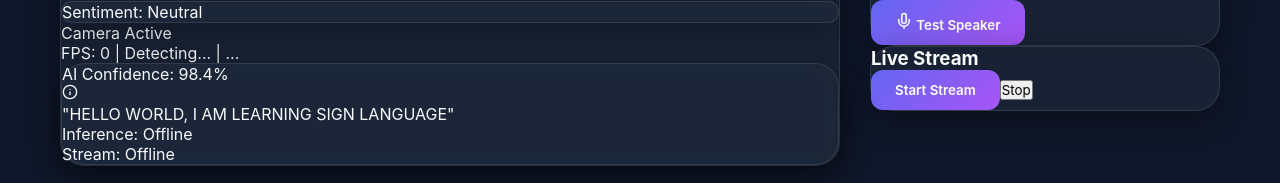
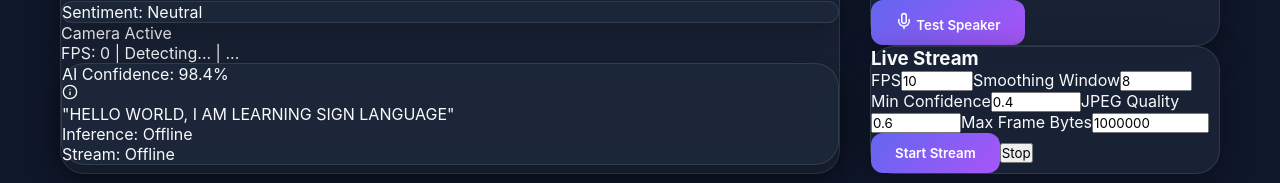
Before and after one commit to SahilKhutey/Sign-Verse, a React app in the folder frontend/: page /translate in a window 1280 px wide. Shown: the part 324-507 px from the top of the page. Built offline with nearby package versions, Linux system fonts and the light colour scheme; no server answers; the HTML template or start-up script is replaced by a standard one.

Commit message:
feat: add live stream tuning controls

```diff
--- a/frontend/src/pages/LiveTranslator.jsx
+++ b/frontend/src/pages/LiveTranslator.jsx
@@ -21,6 +21,14 @@ const LiveTranslator = () => {
   const [smoothLabel, setSmoothLabel] = useState('Detecting...');
   const [latency, setLatency] = useState(null);
   const [confidencePct, setConfidencePct] = useState(null);
+  const [droppedFrames, setDroppedFrames] = useState(0);
+  const [serverTs, setServerTs] = useState(null);
+  const [streamFps, setStreamFps] = useState(10);
+  const [streamWindow, setStreamWindow] = useState(8);
+  const [minConfidence, setMinConfidence] = useState(0.4);
+  const [maxFrameBytes, setMaxFrameBytes] = useState(1000000);
+  const [jpegQuality, setJpegQuality] = useState(0.6);
+  const [streamError, setStreamError] = useState(null);
 
   useEffect(() => {
     getInferenceHealth()
@@ -51,11 +59,25 @@ const LiveTranslator = () => {
     wsRef.current = ws;
     ws.onopen = () => {
       setStreamStatus('Online');
-      ws.send(JSON.stringify({ type: 'config', fps: 10, window: 8 }));
+      setStreamError(null);
+      ws.send(JSON.stringify({
+        type: 'config',
+        fps: streamFps,
+        window: streamWindow,
+        min_confidence: minConfidence,
+        max_frame_bytes: maxFrameBytes,
+      }));
     };
     ws.onmessage = (evt) => {
       try {
         const data = JSON.parse(evt.data);
+        if (data.error) {
+          setStreamError(`${data.error}: ${data.detail || 'unknown'}`);
+          return;
+        }
+        if (data.type === 'config_ack') {
+          return;
+        }
         if (data.gesture_label) {
           setTokens([data.gesture_label]);
           setLastLabel(data.gesture_label);
@@ -77,17 +99,20 @@ const LiveTranslator = () => {
             setSmoothLabel(best);
             return next;
           });
-          if (data.latency_ms !== undefined) setLatency(data.latency_ms);
-          if (data.confidence !== undefined && data.confidence !== null) {
-            setConfidencePct(Math.round(data.confidence * 100));
-          }
         }
+        if (data.latency_ms !== undefined) setLatency(data.latency_ms);
+        if (data.confidence !== undefined && data.confidence !== null) {
+          setConfidencePct(Math.round(data.confidence * 100));
+        }
+        if (data.dropped_frames !== undefined) setDroppedFrames(data.dropped_frames);
+        if (data.server_ts !== undefined) setServerTs(data.server_ts);
       } catch {}
     };
     ws.onclose = () => setStreamStatus('Offline');
 
     // frame capture loop
     let lastTime = performance.now();
+    const captureInterval = Math.round(1000 / Math.max(1, streamFps));
     const loop = () => {
       if (!videoRef.current || !canvasRef.current || ws.readyState !== 1) {
         return;
@@ -99,12 +124,12 @@ const LiveTranslator = () => {
       ctx.drawImage(videoRef.current, 0, 0, canvas.width, canvas.height);
       canvas.toBlob((blob) => {
         if (blob) ws.send(blob);
-      }, 'image/jpeg', 0.6);
+      }, 'image/jpeg', Math.min(0.95, Math.max(0.1, jpegQuality)));
 
       const now = performance.now();
       setFps(Math.round(1000 / Math.max(1, now - lastTime)));
       lastTime = now;
-      setTimeout(loop, 100);
+      setTimeout(loop, captureInterval);
     };
     setTimeout(loop, 200);
   };
@@ -112,6 +137,7 @@ const LiveTranslator = () => {
   const stopStream = () => {
     if (wsRef.current) wsRef.current.close();
     setStreamStatus('Offline');
+    setStreamError(null);
   };
 
   return (
@@ -165,6 +191,15 @@ const LiveTranslator = () => {
           <div className="text-xs text-slate-500 mt-1">Stream: {streamStatus}</div>
           {confidencePct !== null && (
             <div className="text-xs text-slate-500 mt-1">Confidence: {confidencePct}%</div>
+          )}
+          {streamError && (
+            <div className="text-xs text-amber-400 mt-1">Stream error: {streamError}</div>
+          )}
+          {droppedFrames > 0 && (
+            <div className="text-xs text-slate-500 mt-1">Dropped frames: {droppedFrames}</div>
+          )}
+          {serverTs && (
+            <div className="text-xs text-slate-500 mt-1">Server time: {serverTs}</div>
           )}
         </div>
       </div>
@@ -243,13 +278,72 @@ const LiveTranslator = () => {
 
         <div className="glass-card p-6">
           <h3 className="text-lg font-semibold mb-4">Live Stream</h3>
+          <div className="grid grid-cols-2 gap-3 text-xs mb-4">
+            <label className="flex flex-col gap-1 text-slate-400">
+              FPS
+              <input
+                type="number"
+                min="1"
+                max="60"
+                value={streamFps}
+                onChange={(e) => setStreamFps(Number(e.target.value))}
+                className="bg-slate-900 border border-slate-700 rounded-lg p-2 text-slate-200"
+              />
+            </label>
+            <label className="flex flex-col gap-1 text-slate-400">
+              Smoothing Window
+              <input
+                type="number"
+                min="1"
+                max="60"
+                value={streamWindow}
+                onChange={(e) => setStreamWindow(Number(e.target.value))}
+                className="bg-slate-900 border border-slate-700 rounded-lg p-2 text-slate-200"
+              />
+            </label>
+            <label className="flex flex-col gap-1 text-slate-400">
+              Min Confidence
+              <input
+                type="number"
+                step="0.05"
+                min="0"
+                max="1"
+                value={minConfidence}
+                onChange={(e) => setMinConfidence(Number(e.target.value))}
+                className="bg-slate-900 border border-slate-700 rounded-lg p-2 text-slate-200"
+              />
+            </label>
+            <label className="flex flex-col gap-1 text-slate-400">
+              JPEG Quality
+              <input
+                type="number"
+                step="0.05"
+                min="0.1"
+                max="0.95"
+                value={jpegQuality}
+                onChange={(e) => setJpegQuality(Number(e.target.value))}
+                className="bg-slate-900 border border-slate-700 rounded-lg p-2 text-slate-200"
+              />
+            </label>
+            <label className="flex flex-col gap-1 text-slate-400">
+              Max Frame Bytes
+              <input
+                type="number"
+                min="10000"
+                max="5000000"
+                value={maxFrameBytes}
+                onChange={(e) => setMaxFrameBytes(Number(e.target.value))}
+                className="bg-slate-900 border border-slate-700 rounded-lg p-2 text-slate-200"
+              />
+            </label>
+          </div>
           <div className="flex gap-2">
             <button className="btn-primary" onClick={startStream}>Start Stream</button>
             <button className="bg-slate-800 text-slate-200 px-4 py-2 rounded-xl" onClick={stopStream}>Stop</button>
           </div>
           {labelHistory.length > 0 && (
             <div className="text-xs text-slate-400 mt-3">
-              Recent: {labelHistory.join(' · ')}
+              Recent: {labelHistory.join(' | ')}
             </div>
           )}
         </div>
```
